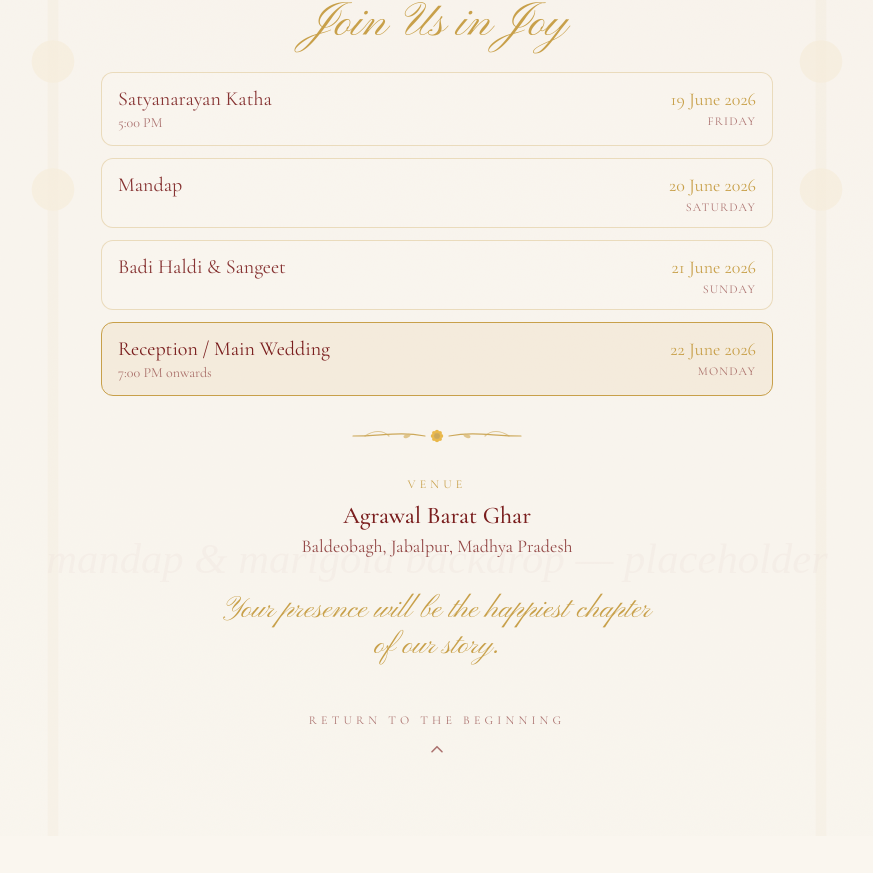
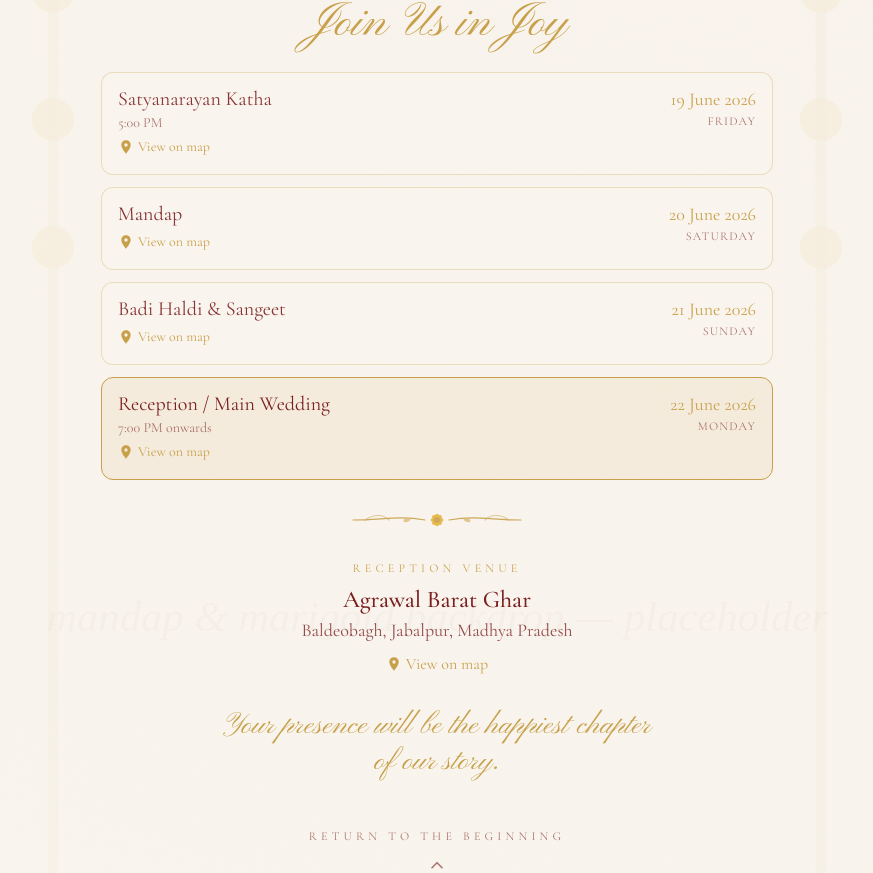
Before and after one commit to Shiva-Koshta/Wedding-Invitation, a React (Vite) app: page / in a window 1280 px wide. Shown: the part 5166-6039 px from the top of the page, without its empty margins (203-1076 px from the left). Before the commit the page ends 6002 px from the top, so only its background shows below. Built offline with nearby package versions, Linux system fonts and the light colour scheme.

Commit message:
Added Google maps location

```diff
--- /dev/null
+++ b/src/components/MapLink.tsx
@@ -0,0 +1,22 @@
+interface MapLinkProps {
+  url: string
+  label?: string
+  className?: string
+}
+
+/** A small gold "View on map" link with a pin icon; opens Google Maps in a new tab. */
+export default function MapLink({ url, label = 'View on map', className = '' }: MapLinkProps) {
+  return (
+    <a
+      href={url}
+      target="_blank"
+      rel="noreferrer"
+      className={`inline-flex items-center gap-1 font-serif text-gold underline-offset-2 transition-colors hover:text-maroon hover:underline ${className}`}
+    >
+      <svg viewBox="0 0 24 24" className="h-4 w-4" fill="currentColor" aria-hidden>
+        <path d="M12 2C8.13 2 5 5.13 5 9c0 5.25 7 13 7 13s7-7.75 7-13c0-3.87-3.13-7-7-7zm0 9.5a2.5 2.5 0 110-5 2.5 2.5 0 010 5z" />
+      </svg>
+      {label}
+    </a>
+  )
+}
--- a/src/data/wedding.ts
+++ b/src/data/wedding.ts
@@ -14,12 +14,18 @@ export interface WeddingEvent {
   date: string
   day: string
   time?: string
+  mapUrl?: string
 }
 
 export interface Venue {
   name: string
   address: string
+  mapUrl?: string
 }
+
+/** Google Maps short links for the two locations. */
+const CEREMONY_MAP_URL = 'https://maps.app.goo.gl/kBRbxa1CD8g3pDNg8'
+const RECEPTION_MAP_URL = 'https://maps.app.goo.gl/8mtwZgpfbALnatJX9'
 
 export const COUPLE: { groom: Person; bride: Person } = {
   groom: {
@@ -36,9 +42,9 @@ export const COUPLE: { groom: Person; bride: Person } = {
 }
 
 export const EVENTS: WeddingEvent[] = [
-  { name: 'Satyanarayan Katha', date: '19 June 2026', day: 'Friday', time: '5:00 PM' },
-  { name: 'Mandap', date: '20 June 2026', day: 'Saturday' },
-  { name: 'Badi Haldi & Sangeet', date: '21 June 2026', day: 'Sunday' },
+  { name: 'Satyanarayan Katha', date: '19 June 2026', day: 'Friday', time: '5:00 PM', mapUrl: CEREMONY_MAP_URL },
+  { name: 'Mandap', date: '20 June 2026', day: 'Saturday', mapUrl: CEREMONY_MAP_URL },
+  { name: 'Badi Haldi & Sangeet', date: '21 June 2026', day: 'Sunday', mapUrl: CEREMONY_MAP_URL },
 ]
 
 export const RECEPTION: WeddingEvent = {
@@ -46,11 +52,13 @@ export const RECEPTION: WeddingEvent = {
   date: '22 June 2026',
   day: 'Monday',
   time: '7:00 PM onwards',
+  mapUrl: RECEPTION_MAP_URL,
 }
 
 export const VENUE: Venue = {
   name: 'Agrawal Barat Ghar',
   address: 'Baldeobagh, Jabalpur, Madhya Pradesh',
+  mapUrl: RECEPTION_MAP_URL,
 }
 
 /** Countdown target — the main wedding function (Reception), 22 June 2026 at 7:00 PM. */
--- a/src/pages/AnnouncementPage.tsx
+++ b/src/pages/AnnouncementPage.tsx
@@ -1,4 +1,5 @@
 import Divider from '../components/Divider'
+import MapLink from '../components/MapLink'
 import NextChapter from '../components/NextChapter'
 import PageShell, { Eyebrow } from '../components/PageShell'
 import { IMAGES } from '../constants'
@@ -24,6 +25,7 @@ export default function AnnouncementPage() {
         <p className="mt-4 font-serif text-base text-maroon/80 sm:text-lg">
           {VENUE.name}, {VENUE.address}
         </p>
+        {VENUE.mapUrl && <MapLink url={VENUE.mapUrl} className="mt-2 text-base" />}
       <NextChapter />
     </PageShell>
   )
--- a/src/pages/CountdownPage.tsx
+++ b/src/pages/CountdownPage.tsx
@@ -1,4 +1,5 @@
 import Divider from '../components/Divider'
+import MapLink from '../components/MapLink'
 import NextChapter from '../components/NextChapter'
 import PageShell, { Eyebrow } from '../components/PageShell'
 import { useCountdown } from '../lib/useCountdown'
@@ -50,6 +51,7 @@ export default function CountdownPage() {
       <Divider className="my-8" />
       <p className="font-serif text-xl font-medium text-maroon sm:text-2xl">{RECEPTION.date}</p>
       <p className="mt-1 font-serif text-base text-maroon/80 sm:text-lg">{VENUE.name}, Jabalpur</p>
+      {VENUE.mapUrl && <MapLink url={VENUE.mapUrl} className="mt-2 text-base" />}
 
       <NextChapter />
     </PageShell>
--- a/src/pages/DetailsPage.tsx
+++ b/src/pages/DetailsPage.tsx
@@ -1,4 +1,5 @@
 import Divider from '../components/Divider'
+import MapLink from '../components/MapLink'
 import NextChapter from '../components/NextChapter'
 import PageShell, { Eyebrow } from '../components/PageShell'
 import { IMAGES } from '../constants'
@@ -16,6 +17,7 @@ function EventRow({ event, highlight = false }: { event: WeddingEvent; highlight
           {event.name}
         </p>
         {event.time && <p className="font-serif text-sm text-maroon/60">{event.time}</p>}
+        {event.mapUrl && <MapLink url={event.mapUrl} className="mt-1 text-sm" />}
       </div>
       <div className="shrink-0 text-right">
         <p className="font-serif text-base text-gold sm:text-lg">{event.date}</p>
@@ -40,10 +42,11 @@ export default function DetailsPage() {
 
         <Divider className="my-7" />
 
-        <div className="font-serif text-maroon">
-          <p className="text-xs uppercase tracking-[0.35em] text-gold">Venue</p>
+        <div className="flex flex-col items-center font-serif text-maroon">
+          <p className="text-xs uppercase tracking-[0.35em] text-gold">Reception Venue</p>
           <p className="mt-2 text-xl font-medium sm:text-2xl">{VENUE.name}</p>
           <p className="text-base text-maroon/80 sm:text-lg">{VENUE.address}</p>
+          {VENUE.mapUrl && <MapLink url={VENUE.mapUrl} className="mt-2 text-base" />}
         </div>
 
         <p className="mt-8 max-w-md font-script text-2xl text-gold sm:text-3xl">
```
